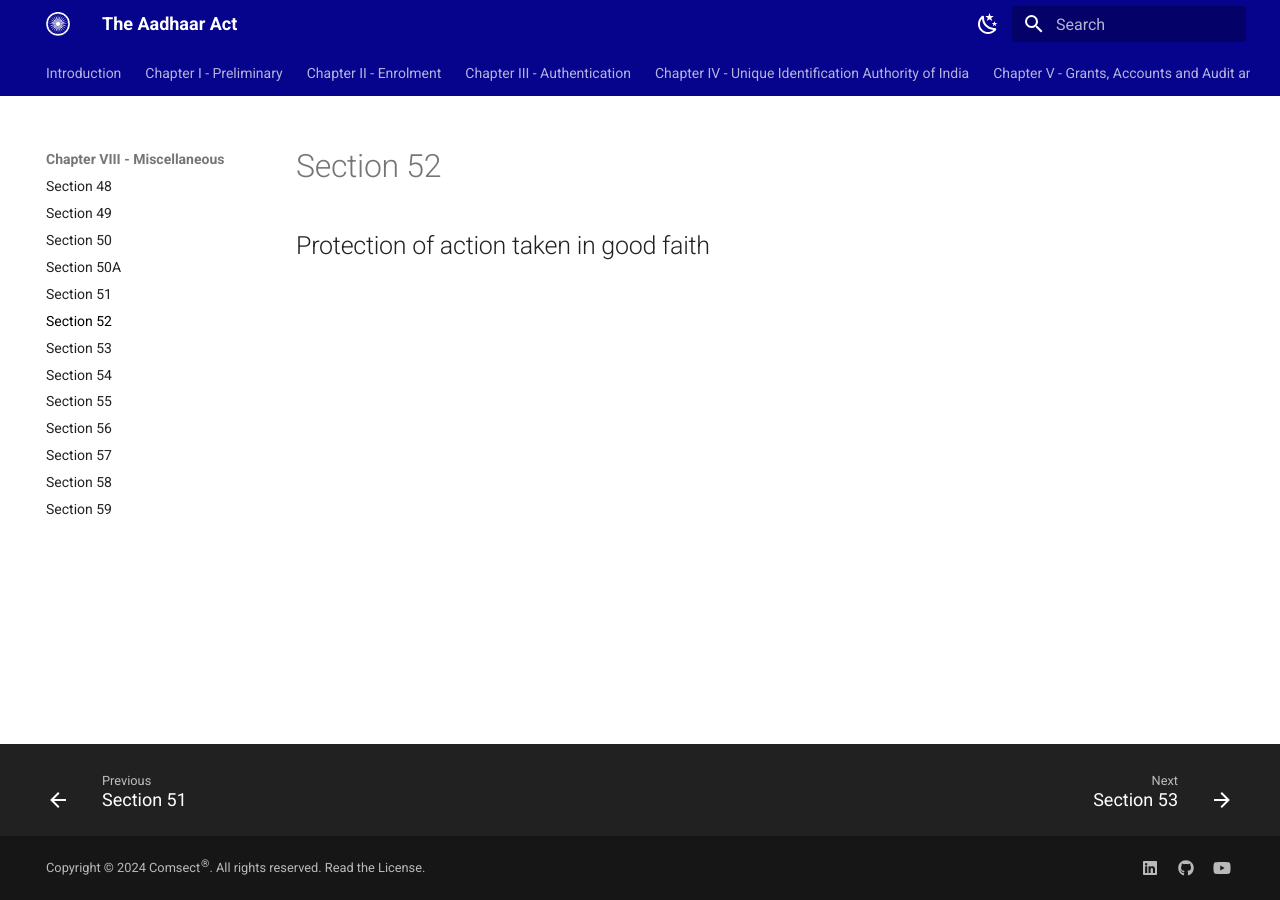
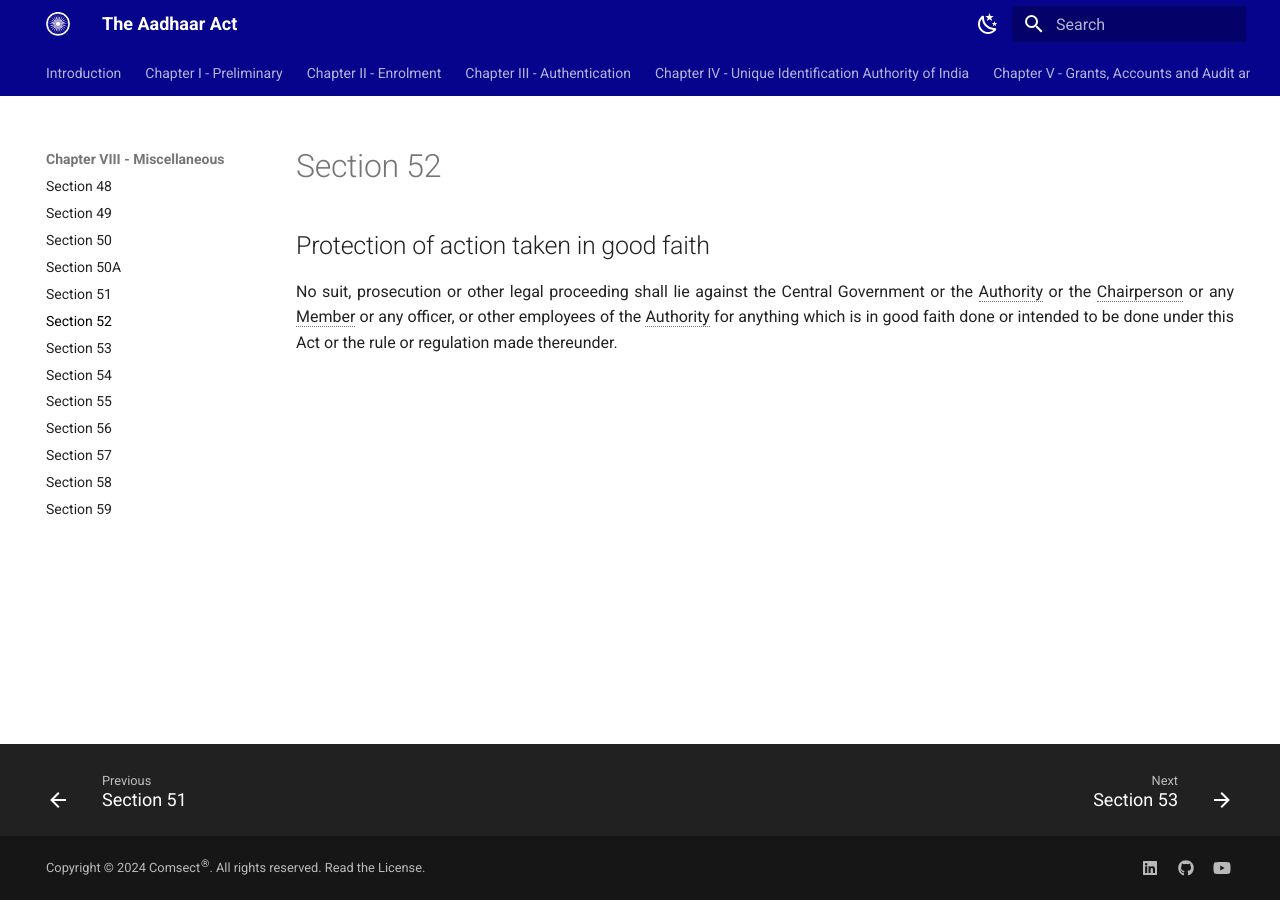
Before and after one commit to comsect/aadhaar-act, an MkDocs documentation site: the page built from docs/en/52.md, in a window 1280 px wide. Built offline with MkDocs 1.6.1 and Material for MkDocs 9.7.7, drawn with Linux system fonts in a browser that asks for light colours.

Commit message:
add section-fifty-two

```diff
--- a/docs/en/52.md
+++ b/docs/en/52.md
@@ -5,3 +5,5 @@ description: Protection of action taken in good faith
 ---
 
 ## Protection of action taken in good faith
+
+No suit, prosecution or other legal proceeding shall lie against the Central Government or the Authority or the Chairperson or any Member or any officer, or other employees of the Authority for anything which is in good faith done or intended to be done under this Act or the rule or regulation made thereunder.
```
